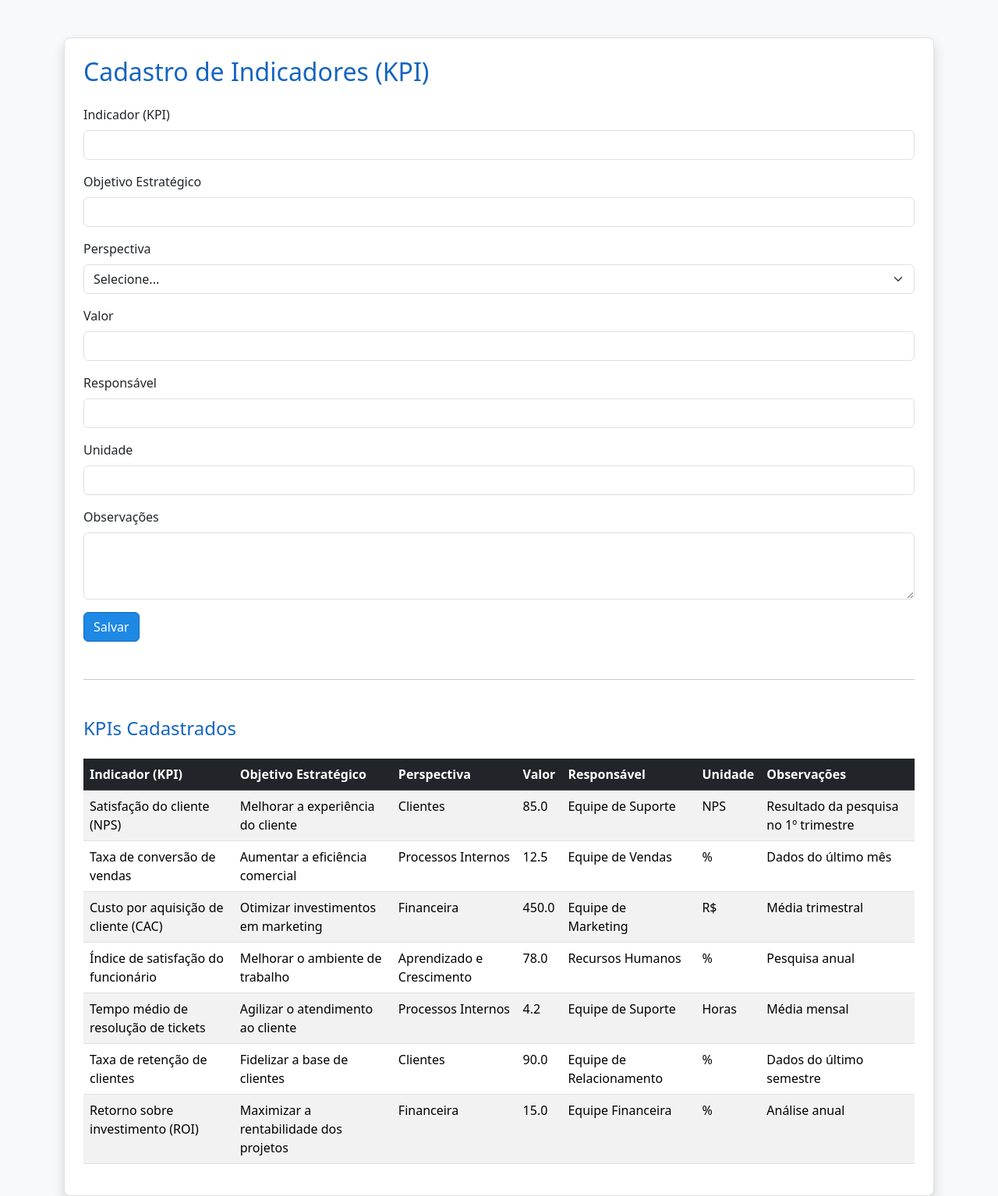
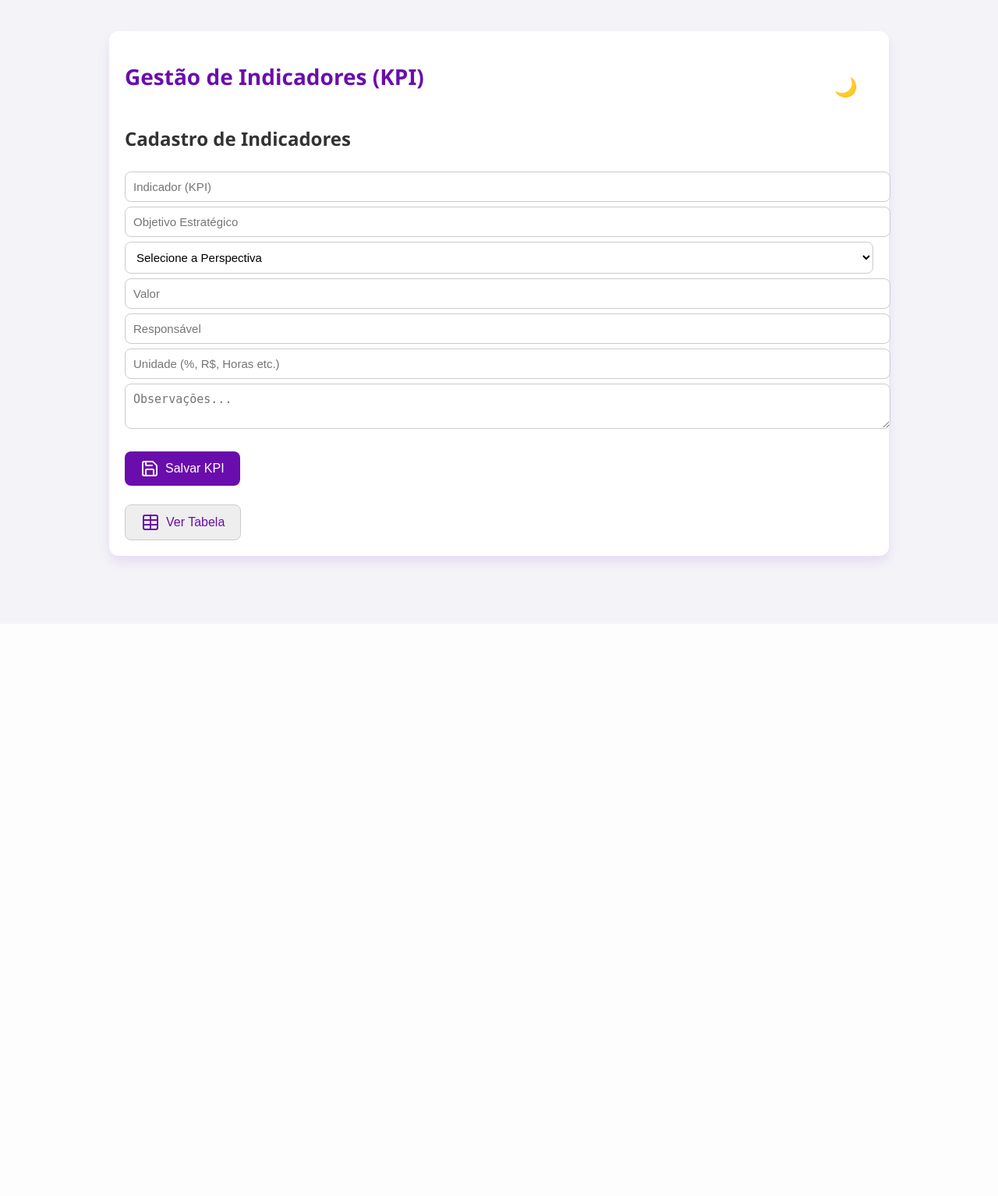
Before and after one commit to PolegolasXD/powerbi_api, a Flask app: page / in a window 1280 px wide. Shown: the whole page at 78% size. After the commit the page ends 729 px from the top, so only its background shows below. Run offline with Flask 3, Linux system fonts and the light colour scheme.

Commit message:
Atualização visual com tema roxo e melhorias

```diff
--- a/dados_kpi.csv
+++ b/dados_kpi.csv
@@ -6,3 +6,11 @@
 Tempo médio de resolução de tickets,Agilizar o atendimento ao cliente,Processos Internos,4.2,Equipe de Suporte,Horas,Média mensal
 Taxa de retenção de clientes,Fidelizar a base de clientes,Clientes,90.0,Equipe de Relacionamento,%,Dados do último semestre
 Retorno sobre investimento (ROI),Maximizar a rentabilidade dos projetos,Financeira,15.0,Equipe Financeira,%,Análise anual
+Engajamento com a marca,Aumentar a lealdade dos clientes,Clientes,70.0,Equipe de Marketing,%,Resultado da pesquisa anual
+Tempo de onboarding de funcionários,Reduzir o tempo de integração,Processos Internos,10.0,Equipe de RH,dias,Média do último trimestre
+Compliance com normas,Reduzir riscos e aumentar conformidade,Financeira,98.5,Equipe Jurídica,%,Auditoria interna
+Eficiência operacional,Otimizar processos internos,Processos Internos,88.0,Equipe de Operações,%,Análise trimestral
+Índice de inovação,Estimular cultura de inovação,Aprendizado e Crescimento,65.0,Equipe de P&D,%,Relatório anual
+Acuracidade de previsões financeiras,Melhorar a gestão orçamentária,Financeira,92.0,Equipe Financeira,%,Resultado de Q4
+Satisfação com treinamentos internos,Melhorar capacitação da equipe,Aprendizado e Crescimento,81.0,Equipe de T&D,%,Feedbacks dos participantes
+Churn de clientes,Reduzir cancelamentos,Clientes,5.2,Equipe de Suporte,%,Média mensal
--- /dev/null
+++ b/static/script.js
@@ -0,0 +1,22 @@
+lucide.createIcons();
+
+function mostrarTabela() {
+  document.getElementById('form-step').classList.add('hidden');
+  document.getElementById('tabela-step').classList.remove('hidden');
+}
+
+function mostrarFormulario() {
+  document.getElementById('tabela-step').classList.add('hidden');
+  document.getElementById('form-step').classList.remove('hidden');
+}
+
+function exibirMensagem() {
+  const msg = document.getElementById("success-message");
+  msg.classList.remove("hidden");
+  setTimeout(() => msg.classList.add("hidden"), 3000);
+  return true;
+}
+
+function toggleDarkMode() {
+  document.body.classList.toggle("dark");
+}
--- a/static/style.css
+++ b/static/style.css
@@ -1,34 +1,214 @@
 body {
-  background-color: #F4F6F9;
-  color: #212121;
+  font-family: 'Segoe UI', sans-serif;
+  background-color: #f4f4f8;
+  color: #333;
+  margin: 0;
+  padding: 0;
+  transition: background 0.3s, color 0.3s;
+}
+
+body.dark {
+  background-color: #1e1e1e;
+  color: #f5f5f5;
+}
+
+.container {
+  max-width: 960px;
+  margin: 40px auto;
+  padding: 20px;
+  background-color: white;
+  border-radius: 12px;
+  box-shadow: 0 8px 16px rgba(106, 13, 173, 0.1);
+  transition: background 0.3s;
+}
+
+body.dark .container {
+  background-color: #2c2c2c;
+}
+
+h1 {
+  color: #6A0DAD;
+  font-size: 28px;
+  margin-bottom: 24px;
+}
+
+header {
+  display: flex;
+  justify-content: space-between;
+  align-items: center;
+  margin-bottom: 20px;
+}
+
+.theme-toggle {
+  background: none;
+  border: none;
+  font-size: 24px;
+  cursor: pointer;
+}
+
+label {
+  display: block;
+  margin-top: 14px;
+  font-weight: 600;
+  color: #444;
+}
+
+input[type="text"],
+input[type="number"],
+select,
+textarea {
+  width: 100%;
+  padding: 10px;
+  margin-top: 6px;
+  border: 1px solid #ccc;
+  border-radius: 8px;
+  font-size: 15px;
+  background-color: #fff;
+  transition: background 0.3s, color 0.3s;
+}
+
+body.dark input,
+body.dark select,
+body.dark textarea {
+  background-color: #444;
+  color: #f5f5f5;
+  border-color: #777;
+}
+
+button {
+  margin-top: 24px;
+  padding: 10px 20px;
+  background-color: #6A0DAD;
+  border: none;
+  border-radius: 8px;
+  color: white;
+  font-size: 16px;
+  cursor: pointer;
+  display: flex;
+  align-items: center;
+  gap: 8px;
+  transition: background-color 0.3s;
+}
+
+button:hover {
+  background-color: #5900b3;
+}
+
+.btn.alt {
+  background-color: #eee;
+  color: #6A0DAD;
+  border: 1px solid #ccc;
+}
+
+.btn.alt:hover {
+  background-color: #6A0DAD;
+  color: white;
+}
+
+body.dark .btn.alt {
+  background-color: #333;
+  color: #FFD700;
+  border-color: #555;
+}
+
+body.dark .btn.alt:hover {
+  background-color: #FFD700;
+  color: #000;
 }
 
 .card {
-  background-color: white;
-  border: 1px solid #E0E0E0;
-  border-radius: 8px;
+  display: none;
 }
 
-.form-control,
-.form-select {
-  border-color: #E0E0E0;
+.card.active {
+  display: block;
 }
 
-.btn-primary {
-  background-color: #1E88E5;
-  border-color: #1565C0;
+.fade {
+  animation: fadeIn 0.5s ease-in-out;
 }
 
-.btn-primary:hover {
-  background-color: #1565C0;
+@keyframes fadeIn {
+  from {
+    opacity: 0;
+    transform: translateY(10px);
+  }
+
+  to {
+    opacity: 1;
+    transform: translateY(0);
+  }
 }
 
-h2,
-h4 {
-  color: #1565C0;
+.hidden {
+  display: none;
 }
 
-.table thead {
-  background-color: #1E88E5;
+.success {
+  background-color: #d4edda;
+  color: #155724;
+  padding: 12px;
+  border-radius: 8px;
+  margin-bottom: 20px;
+  border: 1px solid #c3e6cb;
+  font-weight: bold;
+  text-align: center;
+}
+
+body.dark .success {
+  background-color: #2f4f2f;
+  color: #d4edda;
+  border-color: #3c763d;
+}
+
+table {
+  width: 100%;
+  border-collapse: collapse;
+  margin-top: 20px;
+  font-size: 15px;
+}
+
+th {
+  background-color: #6A0DAD;
   color: white;
+  padding: 12px;
+  text-align: left;
 }
+
+td {
+  padding: 10px;
+  border-bottom: 1px solid #eee;
+}
+
+tr:nth-child(even) {
+  background-color: #f9f9f9;
+}
+
+body.dark table {
+  color: #f5f5f5;
+}
+
+body.dark tr:nth-child(even) {
+  background-color: #333;
+}
+
+@media (max-width: 768px) {
+  .container {
+    padding: 10px;
+  }
+
+  input,
+  select,
+  textarea,
+  button {
+    font-size: 14px;
+  }
+
+  h1 {
+    font-size: 22px;
+  }
+
+  .theme-toggle {
+    font-size: 20px;
+  }
+}
--- a/templates/form.html
+++ b/templates/form.html
@@ -3,71 +3,54 @@
 
 <head>
   <meta charset="UTF-8">
-  <title>Cadastro de KPI</title>
-  <link href="https://cdn.jsdelivr.net/npm/bootstrap@5.3.3/dist/css/bootstrap.min.css" rel="stylesheet">
-  <link rel="stylesheet" href="{{ url_for('static', filename='style.css') }}">
-
+  <title>Gestão de KPIs</title>
+  <link rel="stylesheet" href="/static/style.css">
+  <script src="https://unpkg.com/lucide@latest"></script>
 </head>
 
-<body class="bg-light">
+<body>
+  <div class="container">
+    <header>
+      <h1>Gestão de Indicadores (KPI)</h1>
+      <button class="theme-toggle" onclick="toggleDarkMode()">🌙</button>
+    </header>
 
-  <div class="container mt-5">
-    <div class="card shadow p-4">
-      <h2 class="mb-4">Cadastro de Indicadores (KPI)</h2>
-      <form action="/enviar" method="POST">
-        <div class="mb-3">
-          <label class="form-label">Indicador (KPI)</label>
-          <input type="text" class="form-control" name="kpi" required>
-        </div>
+    <div id="success-message" class="hidden success">✅ KPI salvo com sucesso!</div>
 
-        <div class="mb-3">
-          <label class="form-label">Objetivo Estratégico</label>
-          <input type="text" class="form-control" name="objetivo" required>
-        </div>
+    <!-- Passo 1: Formulário -->
+    <div id="form-step" class="card fade active">
+      <h2>Cadastro de Indicadores</h2>
+      <form action="/enviar" method="POST" onsubmit="return exibirMensagem()">
+        <input type="text" name="kpi" placeholder="Indicador (KPI)" required>
+        <input type="text" name="objetivo" placeholder="Objetivo Estratégico" required>
+        <select name="perspectiva" required>
+          <option value="">Selecione a Perspectiva</option>
+          <option value="Clientes">Clientes</option>
+          <option value="Financeira">Financeira</option>
+          <option value="Processos Internos">Processos Internos</option>
+          <option value="Aprendizado e Crescimento">Aprendizado e Crescimento</option>
+        </select>
+        <input type="number" name="valor" placeholder="Valor" step="any" required>
+        <input type="text" name="responsavel" placeholder="Responsável" required>
+        <input type="text" name="unidade" placeholder="Unidade (%, R$, Horas etc.)" required>
+        <textarea name="observacoes" placeholder="Observações..."></textarea>
 
-        <div class="mb-3">
-          <label class="form-label">Perspectiva</label>
-          <select class="form-select" name="perspectiva" required>
-            <option value="">Selecione...</option>
-            <option value="Financeira">Financeira</option>
-            <option value="Clientes">Clientes</option>
-            <option value="Processos Internos">Processos Internos</option>
-            <option value="Aprendizado e Crescimento">Aprendizado e Crescimento</option>
-          </select>
-        </div>
+        <button class="btn" type="submit">
+          <i data-lucide="save"></i> Salvar KPI
+        </button>
+      </form>
+      <button class="btn alt" onclick="mostrarTabela()">
+        <i data-lucide="table"></i> Ver Tabela
+      </button>
+    </div>
 
-        <div class="mb-3">
-          <label class="form-label">Valor</label>
-          <input type="number" class="form-control" name="valor" step="0.01" required>
-        </div>
-
-        <div class="mb-3">
-          <label class="form-label">Responsável</label>
-          <input type="text" class="form-control" name="responsavel">
-        </div>
-
-        <div class="mb-3">
-          <label class="form-label">Unidade</label>
-          <input type="text" class="form-control" name="unidade">
-        </div>
-
-        <div class="mb-3">
-          <label class="form-label">Observações</label>
-          <textarea class="form-control" name="observacoes" rows="3"></textarea>
-        </div>
-
-        <button type="submit" class="btn btn-primary">Salvar</button>
-      </form>
-
-      <hr class="my-5">
-      <h4>KPIs Cadastrados</h4>
-
-      {% if dados.empty %}
-      <p class="text-muted">Nenhum KPI cadastrado ainda.</p>
-      {% else %}
-      <div class="table-responsive">
-        <table class="table table-striped table-hover mt-3">
-          <thead class="table-dark">
+    <!-- Passo 2: Tabela -->
+    <div id="tabela-step" class="card fade hidden">
+      <h2>KPIs Cadastrados</h2>
+      {% if dados is not none and not dados.empty %}
+      <div class="table-wrapper">
+        <table>
+          <thead>
             <tr>
               {% for coluna in dados.columns %}
               <th>{{ coluna }}</th>
@@ -85,10 +68,40 @@
           </tbody>
         </table>
       </div>
+      {% else %}
+      <p>Nenhum KPI cadastrado ainda.</p>
       {% endif %}
+      <button class="btn alt" onclick="mostrarFormulario()">
+        <i data-lucide="arrow-left"></i> Voltar
+      </button>
     </div>
   </div>
 
+  <script>
+    lucide.createIcons();
+
+    function mostrarTabela() {
+      document.getElementById('form-step').classList.add('hidden')
+      document.getElementById('tabela-step').classList.remove('hidden')
+    }
+
+    function mostrarFormulario() {
+      document.getElementById('tabela-step').classList.add('hidden')
+      document.getElementById('form-step').classList.remove('hidden')
+    }
+
+    function exibirMensagem() {
+      const msg = document.getElementById("success-message")
+      msg.classList.remove("hidden")
+      setTimeout(() => msg.classList.add("hidden"), 3000)
+      return true
+    }
+
+    function toggleDarkMode() {
+      document.body.classList.toggle("dark")
+    }
+  </script>
+  <script src="/static/script.js"></script>
 </body>
 
 </html>
```
